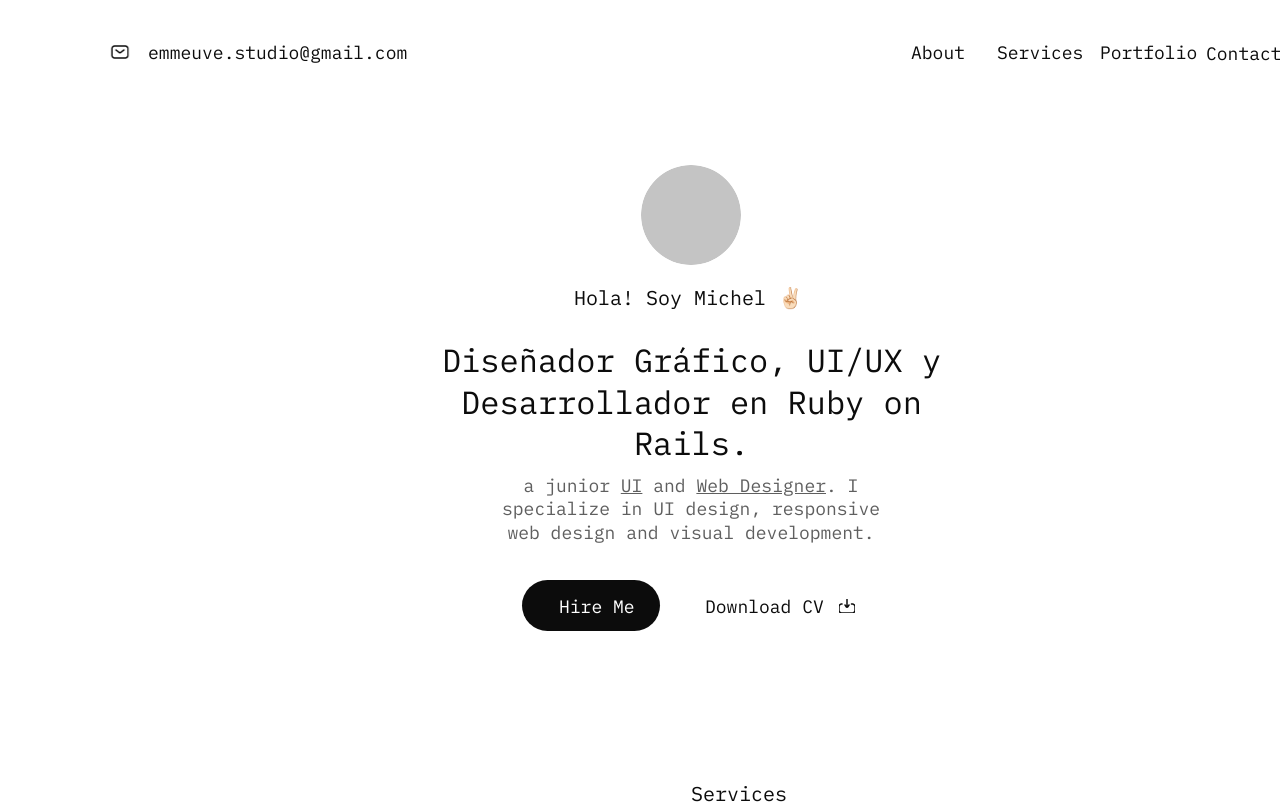
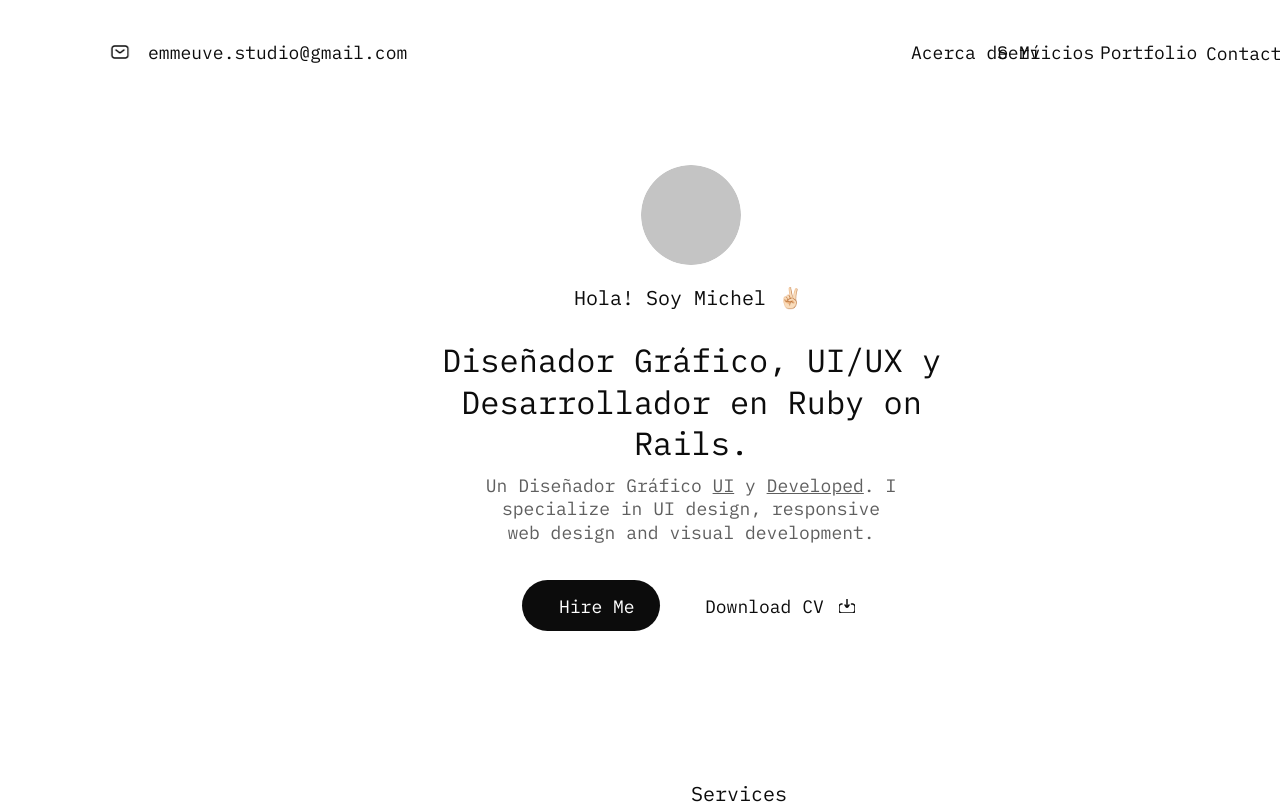
Before and after one commit to Emmeuve/Emmeuve.github.io, a plain HTML site: page index.html in a window 1280 px wide. Shown: the top 810 px of the page. Drawn offline with Linux system fonts and the light colour scheme.

Commit message:
Update info

```diff
--- a/index.html
+++ b/index.html
@@ -11,10 +11,11 @@
     <div class="main-container">
       <div class="flex-row-bcf">
         <div class="loma-line-email"></div>
-        <span class="about">About</span><span class="services">Services</span
+        <span class="about">Acerca de Mí</span>
+        <span class="services">Servicios</span
         ><span class="portfolio">Portfolio</span
         ><span class="emmeuve-studio-email">emmeuve.studio@gmail.com </span
-        ><span class="contact">Contact</span>
+        ><span class="contact">Contacto</span>
       </div>
       <div class="ellipse"></div>
       <span class="hola-soy-michel">Hola! Soy Michel ✌🏻 </span
@@ -22,9 +23,9 @@
         >Diseñador Gráfico, UI/UX y Desarrollador en Ruby on Rails.</span
       >
       <div class="junior-ui-web-designer">
-        <span class="junior">a junior </span><span class="ui">UI</span
-        ><span class="junior-1"> and </span
-        ><span class="ui-2">Web Designer</span
+        <span class="junior">Un Diseñador Gráfico </span><span class="ui"> <UX>UI</span
+        ><span class="junior-1"> y </span
+        ><span class="ui-2">Developed</span
         ><span class="junior-3"
           >. I specialize in UI design, responsive web design and visual
           development.</span
```
Also changed, not shown: about.html (added), contacto.html (added), porftolio.html (added), services.html (added), 5 other files.
